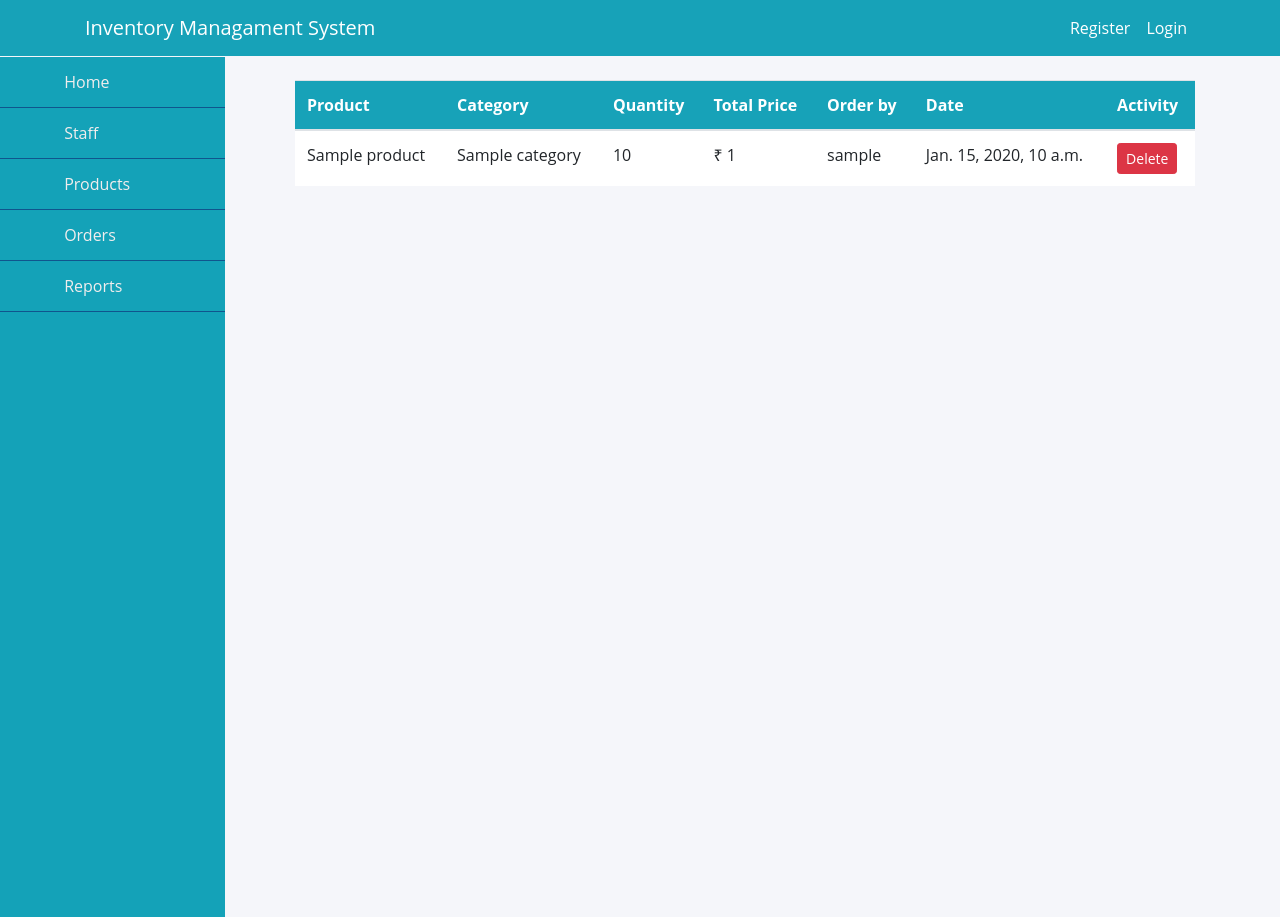
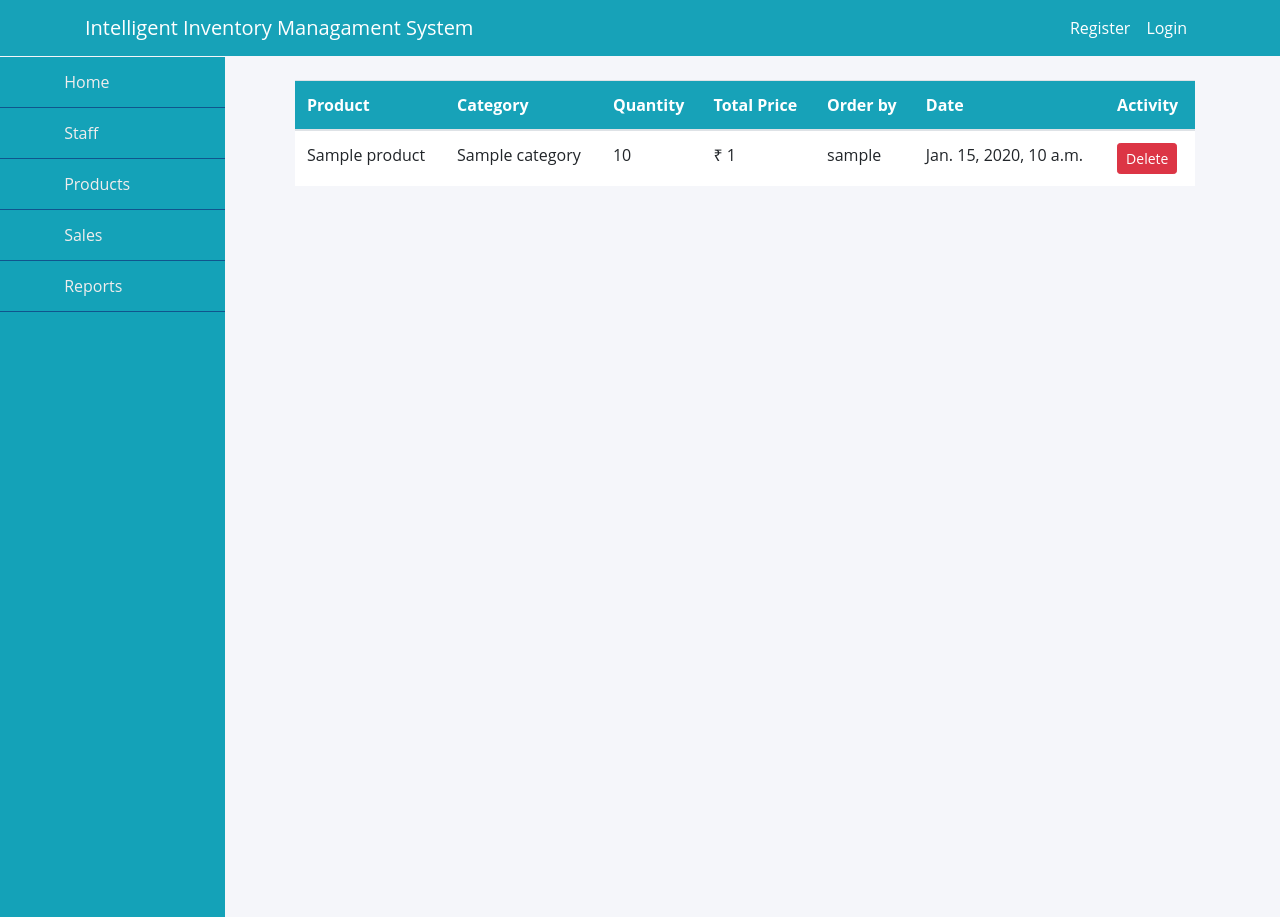
Before and after one commit to VinaySawardekar/Inventory-Management, a Django app: template templates/dashboard/order.html in a window 1280 px wide. Run offline with Django 3.2, Linux system fonts and the light colour scheme; the template is opened without the code that fills it: most values are stand-ins (such as "Sample title", 1, 10 or a date in 2020).

Commit message:
small update

```diff
--- a/dashboard/views.py
+++ b/dashboard/views.py
@@ -618,6 +618,7 @@ def predict():
     # print(df.head())
     from datetime import datetime
     currentMonth = datetime.now().month
+    # currentMonth = 8
     price = []
     for i in range(1,16):
         predict = reg.predict([[currentMonth,i]])
--- a/templates/dashboard/index.html
+++ b/templates/dashboard/index.html
@@ -47,7 +47,7 @@
                         <div class="col-md-4">
                             <a class="text-decoration-none text-dark" href="#">
                                 <div class="card my-card shadow text-center p-3">
-                                    <h4>Orders <i class="fas fa-shipping-fast"></i></h4>
+                                    <h4>Sales <i class="fas fa-shipping-fast"></i></h4>
                                     <h3>{{ orders_count }}</h3>
                                 </div>
                             </a>
--- a/templates/partials/nav.html
+++ b/templates/partials/nav.html
@@ -64,7 +64,7 @@
 <nav class="navbar navbar-expand-lg navbar-info bg-info">
 
     <div class="container">
-        <a class="navbar-brand text-white" href="{% url 'dashboard-index' %}">Inventory Managament System</a>
+        <a class="navbar-brand text-white" href="{% url 'dashboard-index' %}">Intelligent Inventory Managament System</a>
         {% if user.is_authenticated %}
         {% if user.is_authenticated and not user.is_superuser %}
         <!-- <a class="navbar-item text-white" href="{% url 'dashboard-staff-myinvoice' %}">My Invoices</a> -->
--- a/templates/partials/topnav.html
+++ b/templates/partials/topnav.html
@@ -31,7 +31,7 @@
             <li>
                 <a href="{% url 'dashboard-order' %}">
                     <span class="icon"><i class="fas fa-database"></i></span>
-                    <span class="item">Orders</span>
+                    <span class="item">Sales</span>
                 </a>
             </li>
             <!-- <li>
```
Also changed, not shown: db1.sqlite3.
